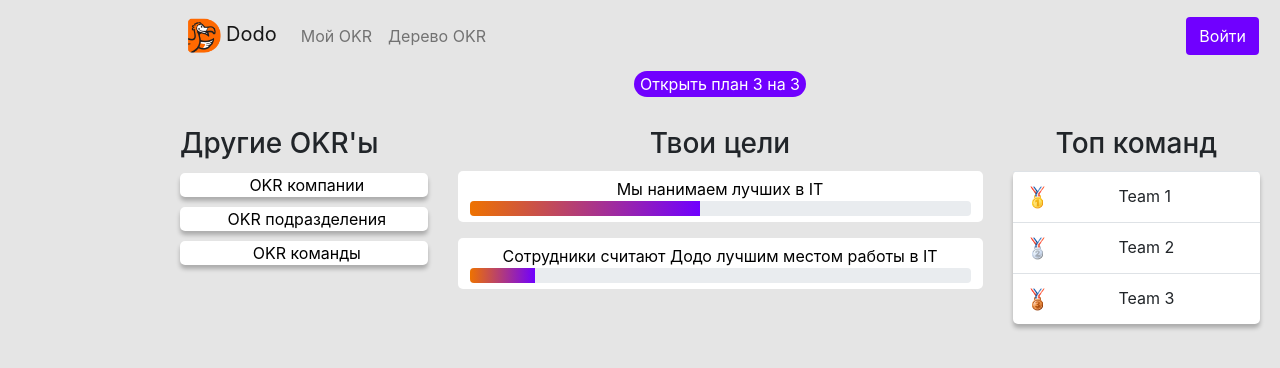
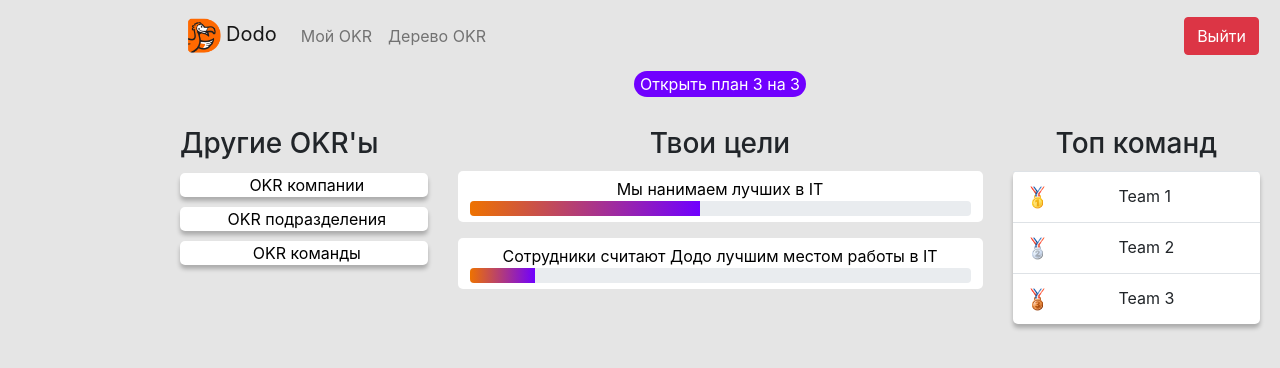
Before and after one commit to OkrTeam/OkrProject-frontend, a React (Create React App) app: page / in a window 1280 px wide. Shown: the top 368 px of the page. Built offline with nearby package versions, Linux system fonts and the light colour scheme.

Commit message:
log out button

```diff
--- a/src/Components/CustomNavbar.js
+++ b/src/Components/CustomNavbar.js
@@ -41,7 +41,7 @@ class CustomNavbar extends Component {
         }
         else {
             loginLink = '/login';
-            loginText = 'Войти';
+            loginText = 'Выйти';
             userName = '';
         }
 
@@ -63,7 +63,7 @@ class CustomNavbar extends Component {
                             {userName}
                         </div>
                         <div>
-                            <button className='btn username-btn round'><a className='color' href={loginLink}>{loginText}</a></button>
+                            <button className='btn btn-danger'><a className='color' href={loginLink}>{loginText}</a></button>
                         </div>
                     </Collapse>
                 </Navbar>
```
